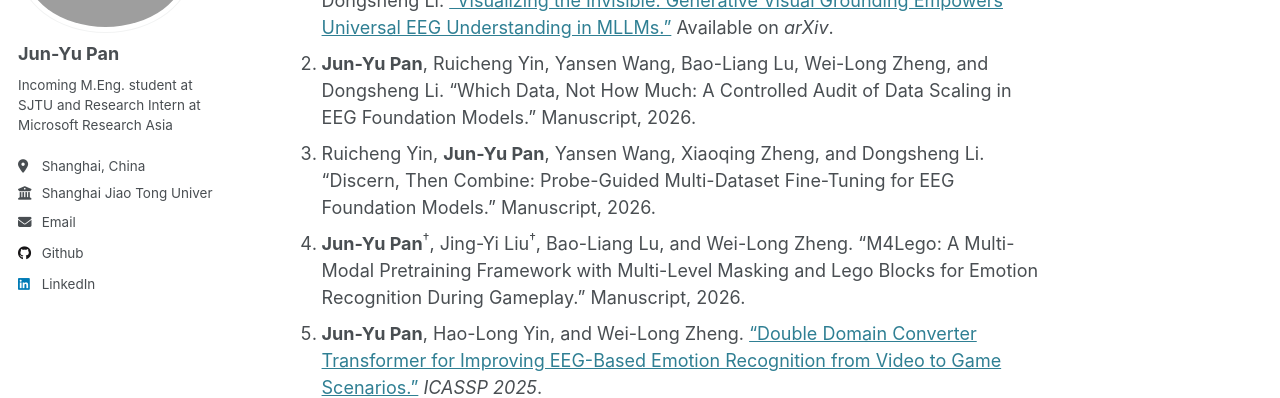
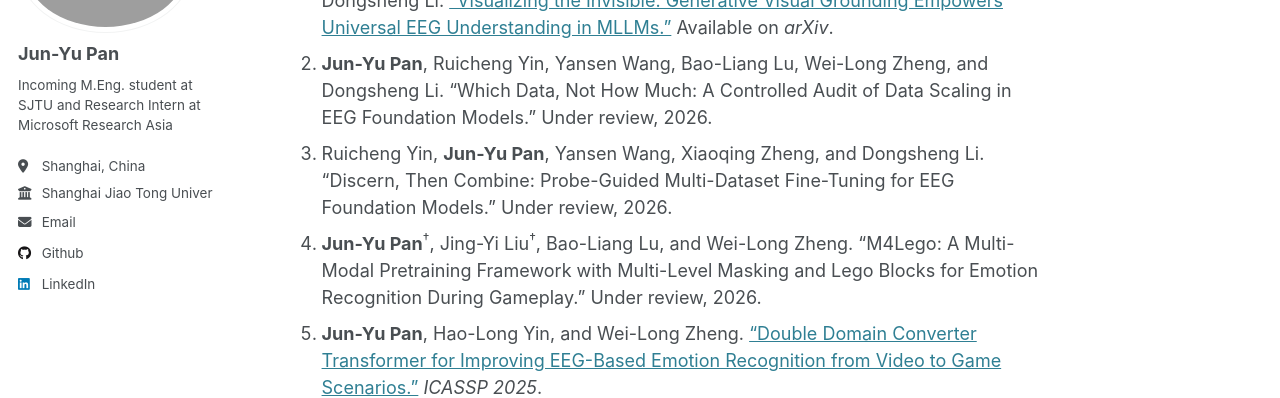
Before and after one commit to AlbertMentat/AlbertMentat.github.io, a Jekyll site: the page built from _pages/about.md, in a window 1280 px wide and 900 px high, scrolled down 730 px. Shown: the part 207-605 px from the top of the window. Built offline with Jekyll 4.4.1, drawn with Linux system fonts in a browser that asks for light colours.

Commit message:
Label manuscripts as under review

```diff
--- a/_pages/about.md
+++ b/_pages/about.md
@@ -25,9 +25,9 @@ News
 Publications
 ======
 1. **Jun-Yu Pan**, Yansen Wang, Enze Zhang, Bao-Liang Lu, Wei-Long Zheng, and Dongsheng Li. ["Visualizing the Invisible: Generative Visual Grounding Empowers Universal EEG Understanding in MLLMs."](https://arxiv.org/abs/2605.18172) Available on *arXiv*.
-2. **Jun-Yu Pan**, Ruicheng Yin, Yansen Wang, Bao-Liang Lu, Wei-Long Zheng, and Dongsheng Li. "Which Data, Not How Much: A Controlled Audit of Data Scaling in EEG Foundation Models." Manuscript, 2026.
-3. Ruicheng Yin, **Jun-Yu Pan**, Yansen Wang, Xiaoqing Zheng, and Dongsheng Li. "Discern, Then Combine: Probe-Guided Multi-Dataset Fine-Tuning for EEG Foundation Models." Manuscript, 2026.
-4. <strong>Jun-Yu Pan</strong><sup>&dagger;</sup>, Jing-Yi Liu<sup>&dagger;</sup>, Bao-Liang Lu, and Wei-Long Zheng. "M4Lego: A Multi-Modal Pretraining Framework with Multi-Level Masking and Lego Blocks for Emotion Recognition During Gameplay." Manuscript, 2026.
+2. **Jun-Yu Pan**, Ruicheng Yin, Yansen Wang, Bao-Liang Lu, Wei-Long Zheng, and Dongsheng Li. "Which Data, Not How Much: A Controlled Audit of Data Scaling in EEG Foundation Models." Under review, 2026.
+3. Ruicheng Yin, **Jun-Yu Pan**, Yansen Wang, Xiaoqing Zheng, and Dongsheng Li. "Discern, Then Combine: Probe-Guided Multi-Dataset Fine-Tuning for EEG Foundation Models." Under review, 2026.
+4. <strong>Jun-Yu Pan</strong><sup>&dagger;</sup>, Jing-Yi Liu<sup>&dagger;</sup>, Bao-Liang Lu, and Wei-Long Zheng. "M4Lego: A Multi-Modal Pretraining Framework with Multi-Level Masking and Lego Blocks for Emotion Recognition During Gameplay." Under review, 2026.
 5. **Jun-Yu Pan**, Hao-Long Yin, and Wei-Long Zheng. ["Double Domain Converter Transformer for Improving EEG-Based Emotion Recognition from Video to Game Scenarios."](https://ieeexplore.ieee.org/document/10889052) *ICASSP 2025*.
 
 &dagger; Equal contribution.
--- a/_pages/publications.html
+++ b/_pages/publications.html
@@ -7,9 +7,9 @@ author_profile: true
 
 <ol>
   <li><strong>Jun-Yu Pan</strong>, Yansen Wang, Enze Zhang, Bao-Liang Lu, Wei-Long Zheng, and Dongsheng Li. <a href="https://arxiv.org/abs/2605.18172">“Visualizing the Invisible: Generative Visual Grounding Empowers Universal EEG Understanding in MLLMs.”</a> Available on <em>arXiv</em>.</li>
-  <li><strong>Jun-Yu Pan</strong>, Ruicheng Yin, Yansen Wang, Bao-Liang Lu, Wei-Long Zheng, and Dongsheng Li. “Which Data, Not How Much: A Controlled Audit of Data Scaling in EEG Foundation Models.” Manuscript, 2026.</li>
-  <li>Ruicheng Yin, <strong>Jun-Yu Pan</strong>, Yansen Wang, Xiaoqing Zheng, and Dongsheng Li. “Discern, Then Combine: Probe-Guided Multi-Dataset Fine-Tuning for EEG Foundation Models.” Manuscript, 2026.</li>
-  <li><strong>Jun-Yu Pan</strong><sup>&dagger;</sup>, Jing-Yi Liu<sup>&dagger;</sup>, Bao-Liang Lu, and Wei-Long Zheng. “M4Lego: A Multi-Modal Pretraining Framework with Multi-Level Masking and Lego Blocks for Emotion Recognition During Gameplay.” Manuscript, 2026.</li>
+  <li><strong>Jun-Yu Pan</strong>, Ruicheng Yin, Yansen Wang, Bao-Liang Lu, Wei-Long Zheng, and Dongsheng Li. “Which Data, Not How Much: A Controlled Audit of Data Scaling in EEG Foundation Models.” Under review, 2026.</li>
+  <li>Ruicheng Yin, <strong>Jun-Yu Pan</strong>, Yansen Wang, Xiaoqing Zheng, and Dongsheng Li. “Discern, Then Combine: Probe-Guided Multi-Dataset Fine-Tuning for EEG Foundation Models.” Under review, 2026.</li>
+  <li><strong>Jun-Yu Pan</strong><sup>&dagger;</sup>, Jing-Yi Liu<sup>&dagger;</sup>, Bao-Liang Lu, and Wei-Long Zheng. “M4Lego: A Multi-Modal Pretraining Framework with Multi-Level Masking and Lego Blocks for Emotion Recognition During Gameplay.” Under review, 2026.</li>
   <li><strong>Jun-Yu Pan</strong>, Hao-Long Yin, and Wei-Long Zheng. <a href="https://ieeexplore.ieee.org/document/10889052">“Double Domain Converter Transformer for Improving EEG-Based Emotion Recognition from Video to Game Scenarios.”</a> <em>IEEE International Conference on Acoustics, Speech and Signal Processing (ICASSP)</em>, 2025.</li>
 </ol>
 
```
Also changed, not shown: _pages/about-zh.md (+3 -3 lines).
